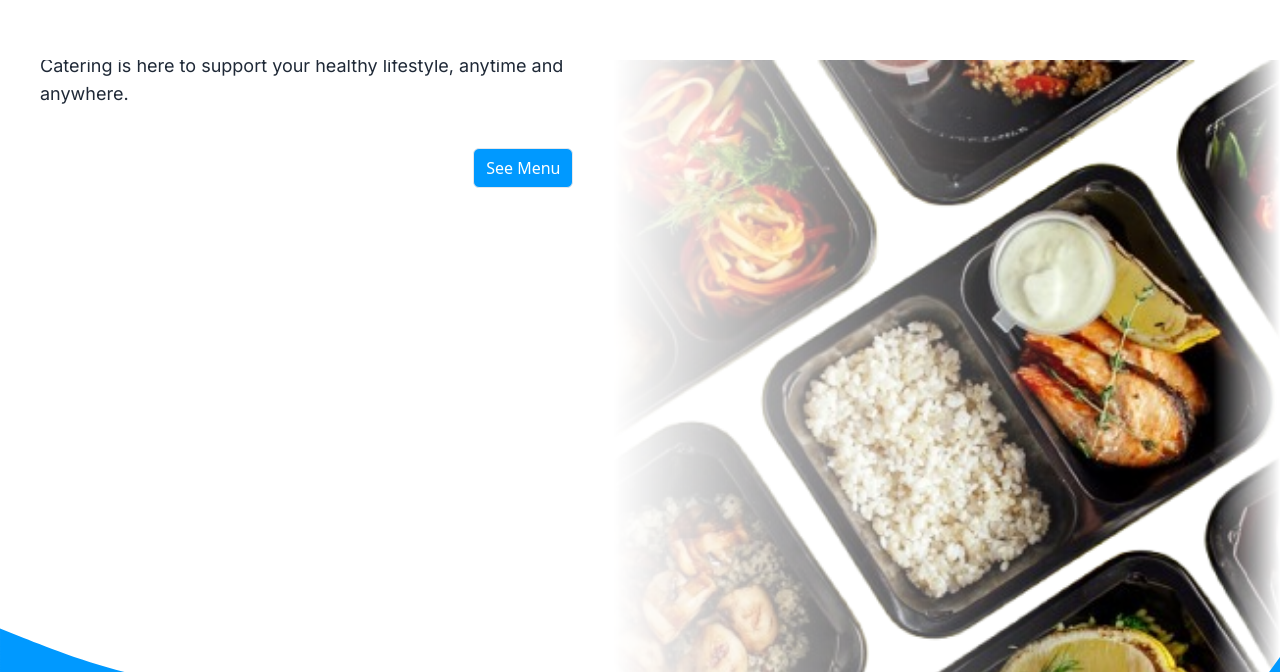
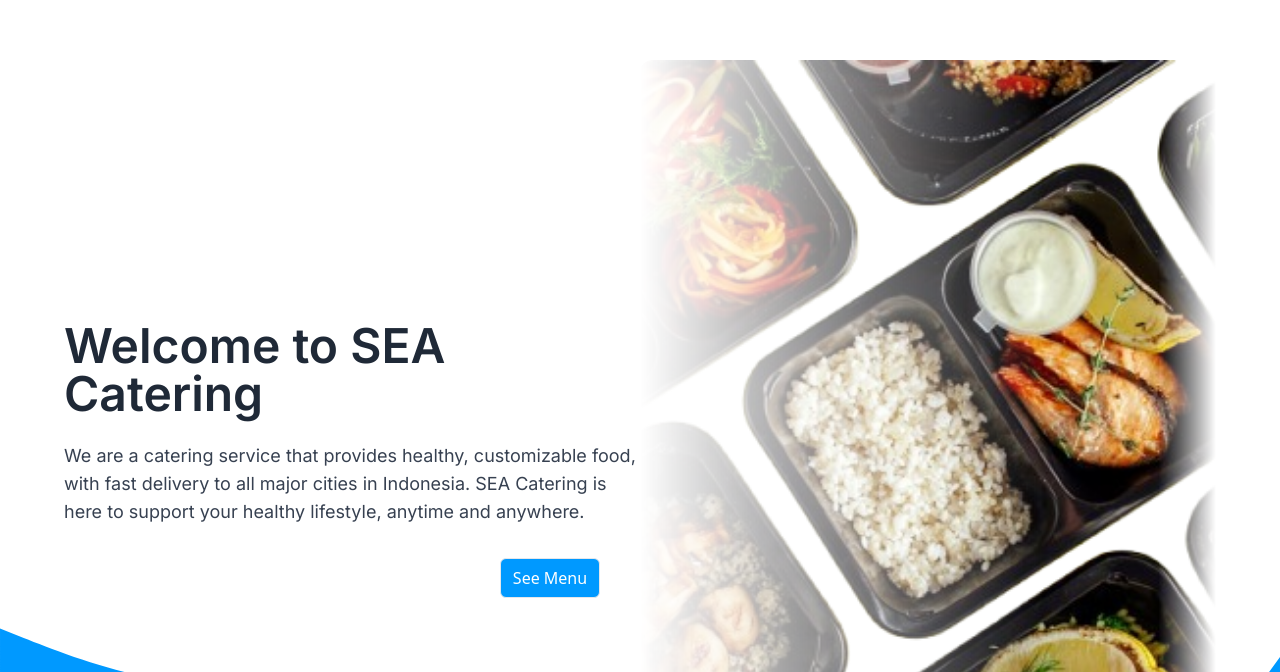
Before and after one commit to SyaefulBachtiar/Tugas-Software-Engineering-Academy-COMPFEST-17, a React (Vite) app: page / in a window 1280 px wide. Shown: the part 508-1180 px from the top of the page. Built offline with nearby package versions, Linux system fonts and the light colour scheme; no server answers; the database is empty.

Commit message:
Level 5: User & Admin Dashboard 2) Admin Dashboard 8

```diff
--- a/src/components/HeroSection.jsx
+++ b/src/components/HeroSection.jsx
@@ -1,24 +1,54 @@
+// import Button from "./Button";
+
+// export default function HeroSection(){
+//     return(
+//         // {/* Bagian Sambutan */}
+//                 <section className="w-full h-screen flex flex-row flex-wrap sm:flex-nowrap my-[80px] sm:my-0">
+//                 <div className="w-full sm:w-[80%]  sm:h-full flex flex-col sm:items-center  mx-10 -my-[200px]">
+//                   <h2 className="text-3xl sm:text-6xl font-semibold font-inter mb-4">Welcome to SEA Catering</h2>
+//                   <p className="text-sm sm:text-lg font-inter">
+//                     We are a catering service that provides healthy, customizable food, with fast delivery to all major cities in Indonesia. SEA Catering is here to support your healthy lifestyle, anytime and anywhere.
+//                   </p>
+//                   <div className="w-full flex justify-end my-10">
+//                   <Button
+//                   link={'/menu'}
+//                   text={'See Menu'}
+//                   />
+//                   </div>
+//                 </div>
+//                 <div className="w-full h-full">
+//                 <img className="object-cover w-full  sm:h-full mask-background-x-between-70-90" src="/Images/HeroSection.png" alt="Catering" />
+//                 </div>
+//                 </section>
+//     )
+// }
+
 import Button from "./Button";
 
-export default function HeroSection(){
-    return(
-        // {/* Bagian Sambutan */}
-                <section className="w-full h-screen flex flex-row flex-wrap sm:flex-nowrap my-[80px] sm:my-0">
-                <div className="w-full sm:w-[80%]  sm:h-full flex flex-col sm:items-center  mx-10 -my-[200px]">
-                  <h2 className="text-3xl sm:text-6xl font-semibold font-inter mb-4">Welcome to SEA Catering</h2>
-                  <p className="text-sm sm:text-lg font-inter">
-                    We are a catering service that provides healthy, customizable food, with fast delivery to all major cities in Indonesia. SEA Catering is here to support your healthy lifestyle, anytime and anywhere.
-                  </p>
-                  <div className="w-full flex justify-end my-10">
-                  <Button
-                  link={'/menu'}
-                  text={'See Menu'}
-                  />
-                  </div>
-                </div>
-                <div className="w-full h-full">
-                <img className="object-cover w-full  sm:h-full mask-background-x-between-70-90" src="/Images/HeroSection.png" alt="Catering" />
-                </div>
-                </section>
-    )
+export default function HeroSection() {
+  return (
+    <section className="w-full h-screen flex flex-col sm:flex-row items-center justify-center px-6 sm:px-16 gap-10 sm:gap-0">
+      {/* Text Section */}
+      <div className="w-full sm:w-1/2 flex flex-col justify-center items-start sm:items-start text-left">
+        <h2 className="text-3xl sm:text-5xl font-semibold font-inter mb-6 leading-tight">
+          Welcome to <span className="text-primary">SEA Catering</span>
+        </h2>
+        <p className="text-sm sm:text-lg font-inter text-gray-700 max-w-xl">
+          We are a catering service that provides healthy, customizable food, with fast delivery to all major cities in Indonesia. SEA Catering is here to support your healthy lifestyle, anytime and anywhere.
+        </p>
+        <div className="mt-8 flex justify-end w-full px-10">
+          <Button link="/menu" text="See Menu" />
+        </div>
+      </div>
+
+      {/* Image Section */}
+      <div className="w-full sm:w-1/2 h-[300px] sm:h-full flex items-center justify-center">
+        <img
+          src="/Images/HeroSection.png"
+          alt="Catering"
+          className="object-cover w-full h-full rounded-xl shadow-lg mask-background-x-between-70-90"
+        />
+      </div>
+    </section>
+  );
 }
```
